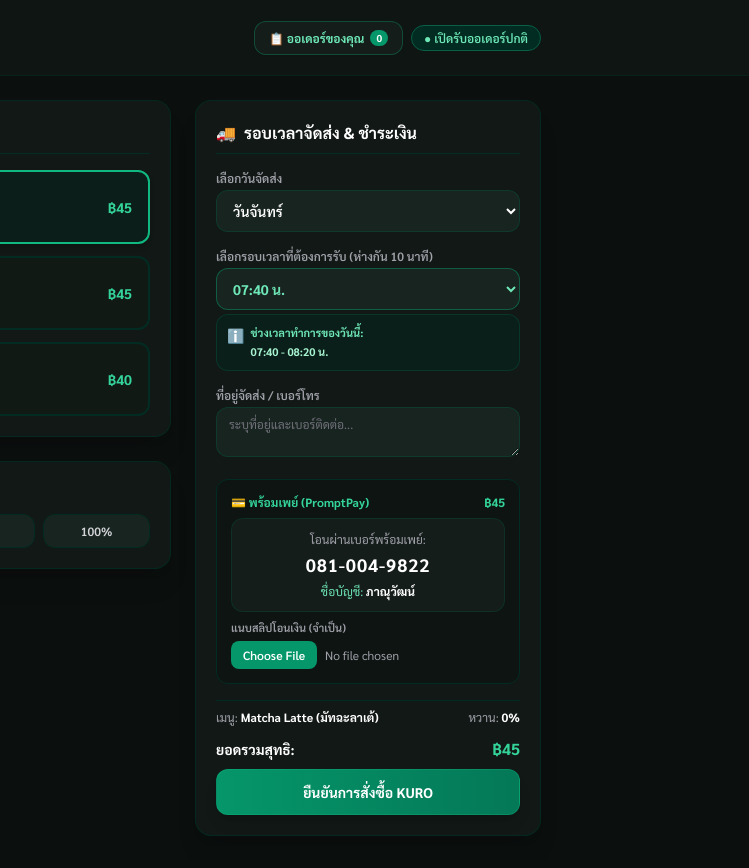
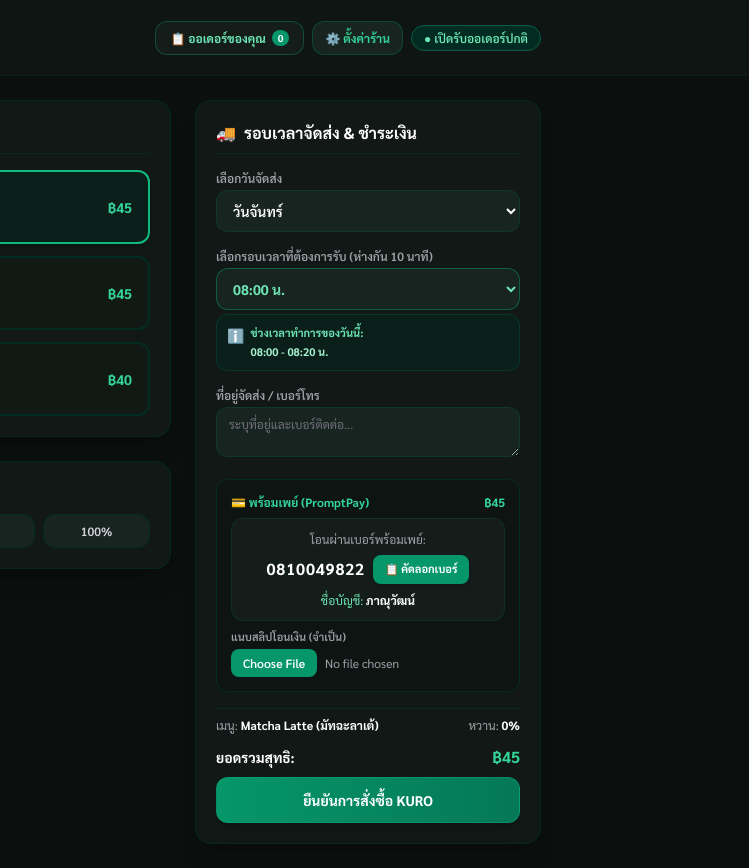
Before and after one commit to test128220265-stack/Yame-matchaKORU, a plain HTML site: page index.html in a window 1280 px wide. Shown: the full height of the page, 531-1280 px from the left. Drawn offline with nearby package versions, Linux system fonts and the light colour scheme.

Commit message:
Modify closure messages and add settings button
Updated text for shop closure notifications and added a button for shop settings.

```diff
--- a/index.html
+++ b/index.html
@@ -40,6 +40,9 @@
                     <span>📋 ออเดอร์ของคุณ</span>
                     <span id="order-badge" class="bg-emerald-600 text-white text-[10px] px-1.5 py-0.2 rounded-full font-extrabold">0</span>
                 </button>
+                <button onclick="promptShopSettings()" class="bg-[#182420] border border-emerald-800/60 text-emerald-400 hover:bg-emerald-950 text-xs px-3 py-2 rounded-xl font-bold transition-all flex items-center gap-1 shadow-sm">
+                    ⚙️ ตั้งค่าร้าน
+                </button>
                 <span id="shop-status-badge" class="px-3 py-1 rounded-full text-xs font-semibold border hidden sm:inline-block">
                     ● กำลังตรวจสอบ...
                 </span>
@@ -47,9 +50,9 @@
         </div>
     </header>
 
-    <!-- แจ้งเตือนกรณีปิดทำการ / วันหยุด -->
+    <!-- แจ้งเตือนกรณีปิดทำการ / วันหยุด หรือ ปิดร้านแบบแมนนวล -->
     <div id="closed-banner" class="hidden bg-red-950 text-red-200 text-center py-3 px-4 text-xs font-bold shadow-inner border-b border-red-900">
-        ⚠️ ไม่ใช่เวลาทำการ / วันหยุด: ระบบปิดรับออเดอร์ชั่วคราว ขออภัยในความไม่สะดวกครับ 🙏
+        ⚠️ วันนี้ร้านปิด: ระบบปิดรับออเดอร์ชั่วคราว ขออภัยในความไม่สะดวกครับ 🙏
     </div>
 
     <!-- คอนเทนเนอร์หลัก -->
@@ -103,7 +106,7 @@
             </div>
         </section>
 
-        <!-- ฝั่งขวา: เลือกวันและเวลาจัดส่ง + พร้อมเพย์ -->
+        <!-- ฝั่งขวา: เลือกวันและเวลาจัดส่ง + พร้อมเพย์พร้อมปุ่มคัดลอก -->
         <section class="md:col-span-5 space-y-6">
             <div class="bg-[#121a17]/90 rounded-2xl p-5 shadow-xl border border-emerald-950/80 space-y-4">
                 <h2 class="text-base font-bold text-white border-b border-emerald-950 pb-2 flex items-center gap-2">
@@ -144,17 +147,22 @@
                     <textarea id="customerAddress" rows="2" placeholder="ระบุที่อยู่และเบอร์ติดต่อ..." class="w-full bg-[#182420] border border-emerald-900/50 rounded-xl px-3 py-2 text-xs text-white focus:outline-none focus:border-emerald-500 placeholder-zinc-500"></textarea>
                 </div>
 
-                <!-- ช่องทางชำระเงิน พร้อมเพย์ -->
+                <!-- ช่องทางชำระเงิน พร้อมเพย์ + ปุ่มคัดลอก -->
                 <div class="space-y-2 bg-[#0d1412] p-3.5 rounded-xl border border-emerald-950 text-center">
                     <div class="flex justify-between items-center text-xs font-bold text-emerald-400 mb-1">
                         <span>💳 พร้อมเพย์ (PromptPay)</span>
                         <span>฿<span id="qr-price">45</span></span>
                     </div>
 
-                    <!-- แสดงข้อมูลพร้อมเพย์แบบตัวหนังสือเข้าใจง่าย -->
-                    <div class="bg-[#141d1a] p-3 rounded-xl border border-emerald-900/40 space-y-1">
+                    <!-- แสดงข้อมูลพร้อมเพย์ + ปุ่มคัดลอก -->
+                    <div class="bg-[#141d1a] p-3 rounded-xl border border-emerald-900/40 space-y-2">
                         <p class="text-xs text-zinc-400">โอนผ่านเบอร์พร้อมเพย์:</p>
-                        <p class="text-lg font-extrabold text-white tracking-wider">081-004-9822</p>
+                        <div class="flex items-center justify-center gap-2">
+                            <span id="promptpay-number" class="text-base font-extrabold text-white tracking-wider">0810049822</span>
+                            <button type="button" onclick="copyPromptPay()" class="bg-emerald-600 hover:bg-emerald-500 text-white text-[11px] font-bold px-3 py-1.5 rounded-lg transition-all shadow-md flex items-center gap-1">
+                                📋 คัดลอกเบอร์
+                            </button>
+                        </div>
                         <p class="text-xs text-emerald-300">ชื่อบัญชี: <strong class="text-white">ภาณุวัฒน์</strong></p>
                     </div>
 
@@ -240,13 +248,15 @@
 
         let orders = [];
         let isAdminMode = false;
+        let isManuallyClosed = localStorage.getItem('kuro_manual_closed') === 'true';
 
+        // ปรับเวลาเริ่มต้นเป็น 08:00 ทั้งหมด
         const timeRules = {
-            'Monday': { start: '07:40', end: '08:20', text: '07:40 - 08:20 น.' },
-            'Tuesday': { start: '07:40', end: '12:30', text: '07:40 - 12:30 น.' },
-            'Wednesday': { start: '07:40', end: '08:20', text: '07:40 - 08:20 น.' },
-            'Thursday': { start: '07:00', end: '08:40', text: '07:00 - 08:40 น.' },
-            'Friday': { start: '07:40', end: '11:30', text: '07:40 - 11:30 น.' }
+            'Monday': { start: '08:00', end: '08:20', text: '08:00 - 08:20 น.' },
+            'Tuesday': { start: '08:00', end: '12:30', text: '08:00 - 12:30 น.' },
+            'Wednesday': { start: '08:00', end: '08:20', text: '08:00 - 08:20 น.' },
+            'Thursday': { start: '08:00', end: '08:40', text: '08:00 - 08:40 น.' },
+            'Friday': { start: '08:00', end: '11:30', text: '08:00 - 11:30 น.' }
         };
 
         function generateTimeSlots(startStr, endStr) {
@@ -264,6 +274,37 @@
                 currentMinutes += 10;
             }
             return slots;
+        }
+
+        // ฟังก์ชันคัดลอกเบอร์พร้อมเพย์
+        function copyPromptPay() {
+            const phoneNumber = document.getElementById('promptpay-number').textContent;
+            navigator.clipboard.writeText(phoneNumber).then(() => {
+                showToast("📋 คัดลอกเบอร์พร้อมเพย์เรียบร้อยแล้ว!");
+            }).catch(err => {
+                showToast("❌ ไม่สามารถคัดลอกได้");
+            });
+        }
+
+        // ฟังก์ชันตั้งค่าเปิด-ปิดร้านผ่านรหัสผ่าน
+        function promptShopSettings() {
+            let password = prompt("กรุณากรอกรหัสผ่านเพื่อตั้งค่าร้าน:");
+            if (password === "0871599837") {
+                let currentStatusText = isManuallyClosed ? "ปัจจุบัน: ร้านปิดอยู่ (วันนี้ร้านปิด)" : "ปัจจุบัน: ร้านเปิดปกติ";
+                let action = confirm(`${currentStatusText}\n\nคุณต้องการสลับสถานะเปิด/ปิดร้านหรือไม่?\n(กด OK เพื่อสลับสถานะ / กด Cancel เพื่อออก)`);
+                if (action) {
+                    isManuallyClosed = !isManuallyClosed;
+                    localStorage.setItem('kuro_manual_closed', isManuallyClosed);
+                    checkShopStatus();
+                    if (isManuallyClosed) {
+                        showToast("🔒 ตั้งค่า: ปิดร้านเรียบร้อยแล้ว (วันนี้ร้านปิด)");
+                    } else {
+                        showToast("🔓 ตั้งค่า: เปิดร้านเรียบร้อยแล้ว");
+                    }
+                }
+            } else if (password !== null) {
+                showToast("❌ รหัสผ่านไม่ถูกต้อง");
+            }
         }
 
         function selectProduct(name, price) {
@@ -324,6 +365,12 @@
             const month = now.getMonth() + 1;
             const date = now.getDate();
 
+            // ตรวจสอบเงื่อนไข ปิดรับออเดอร์ก่อนเวลา 07:30 น. (ถ้าเวลาปัจจุบันน้อยกว่า 07:30 น. ในวันทำการ ให้ถือว่ายังไม่เปิดรับออเดอร์)
+            const currentHours = now.getHours();
+            const currentMinutes = now.getMinutes();
+            const totalCurrentMinutes = currentHours * 60 + currentMinutes;
+            const cutoffMinutes = 7 * 60 + 30; // 07:30 น.
+
             const badge = document.getElementById('shop-status-badge');
             const banner = document.getElementById('closed-banner');
             const submitBtn = document.getElementById('submit-btn');
@@ -331,11 +378,17 @@
             let isHoliday = false;
             let holidayReason = "";
 
-            if (dayOfWeek === 0 || dayOfWeek === 6) {
+            if (isManuallyClosed) {
                 isHoliday = true;
-                holidayReason = "ไม่ใช่เวลาทำการ (วันหยุดสุดสัปดาห์)";
-            }
-
+                holidayReason = "วันนี้ร้านปิด";
+            } else if (dayOfWeek === 0 || dayOfWeek === 6) {
+                isHoliday = true;
+                holidayReason = "วันนี้ร้านปิด (วันหยุดสุดสัปดาห์)";
+            } else if (totalCurrentMinutes < cutoffMinutes) {
+                // ปิดรับออเดอร์ก่อน 07:30 น.
+                isHoliday = true;
+                holidayReason = "ปิดรับออเดอร์ก่อน 07:30 น.";
+            } else {
                 const holidays = [
                     { m: 1, d: 1, name: "วันขึ้นปีใหม่" },
                     { m: 4, d: 6, name: "วันจักรี" },
@@ -355,15 +408,16 @@
                 holidays.forEach(h => {
                     if (month === h.m && date === h.d) {
                         isHoliday = true;
-                    holidayReason = `ไม่ใช่เวลาทำการ (${h.name})`;
+                        holidayReason = `วันนี้ร้านปิด (${h.name})`;
                     }
                 });
+            }
 
             if (isHoliday) {
-                badge.textContent = `● ปิดทำการ`;
+                badge.textContent = `● วันนี้ร้านปิด`;
                 badge.className = "px-3 py-1 bg-red-950 text-red-300 rounded-full text-xs font-semibold border border-red-800 hidden sm:inline-block";
                 banner.classList.remove('hidden');
-                banner.textContent = `⚠️ แจ้งเตือน: ${holidayReason} ระบบปิดรับออเดอร์ชั่วคราว ขออภัยครับ 🙏`;
+                banner.textContent = `⚠️ วันนี้ร้านปิด: ระบบปิดรับออเดอร์ชั่วคราว ขออภัยในความไม่สะดวกครับ 🙏`;
                 submitBtn.disabled = true;
                 submitBtn.classList.add('opacity-50', 'cursor-not-allowed');
             } else {
```
Lines whose indentation alone changed are shown as unchanged.
